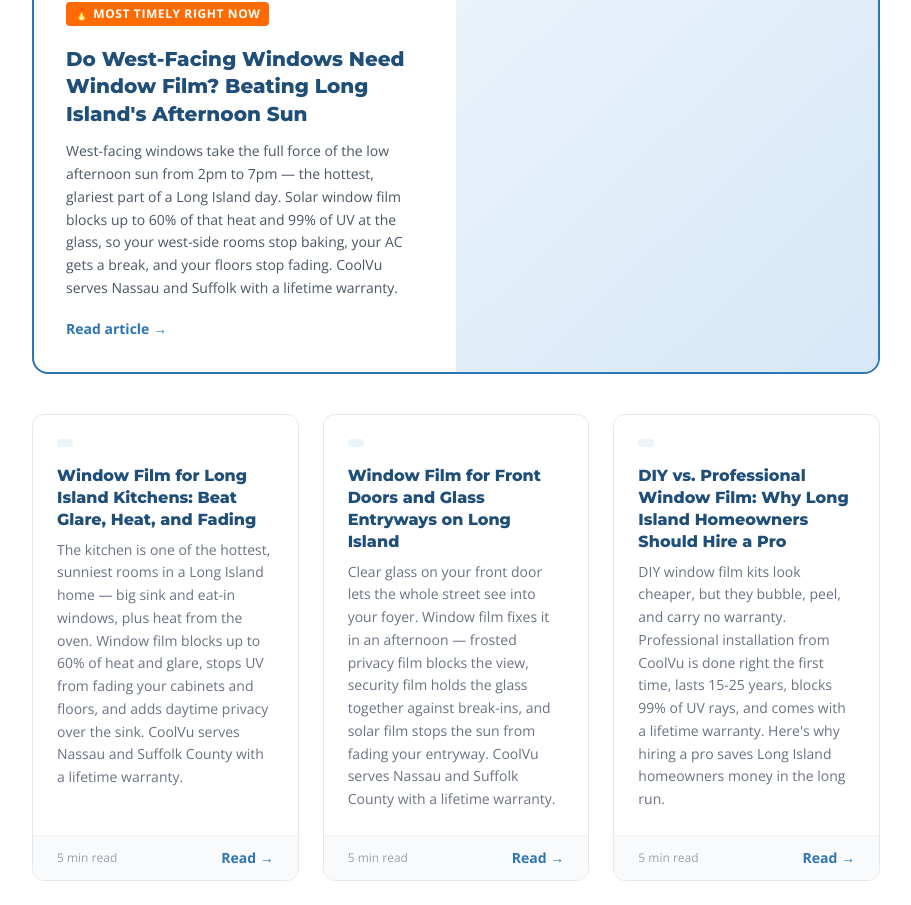
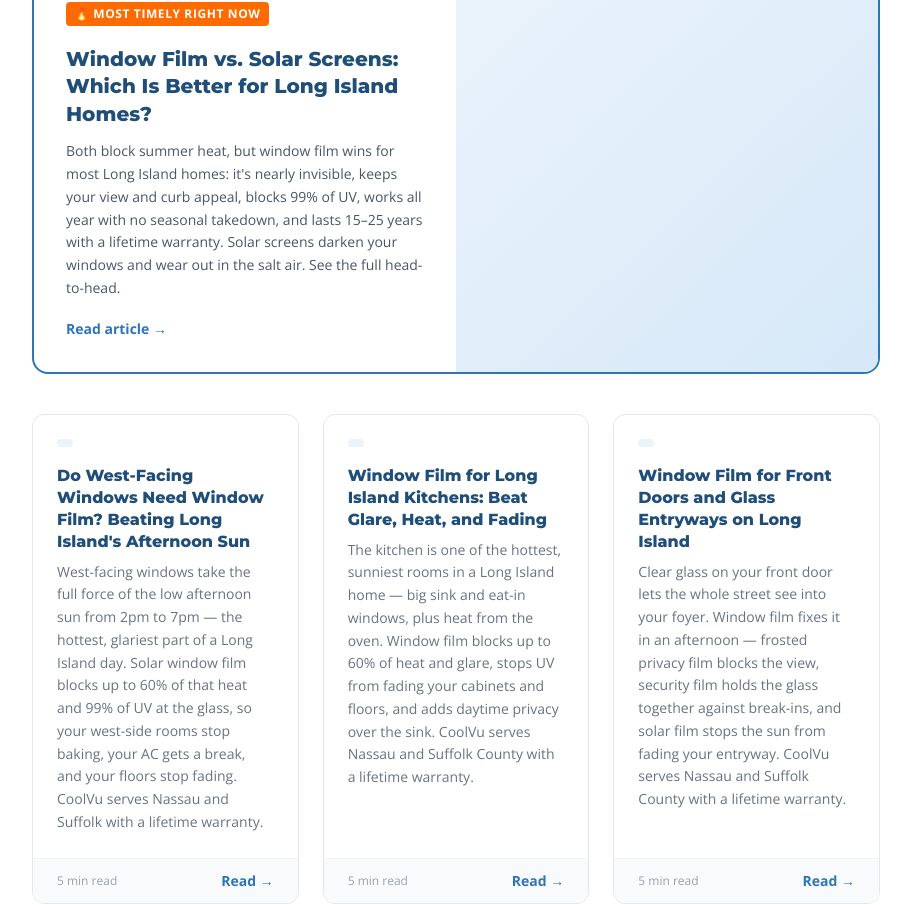
Before and after one commit to pjs8875/CoolVu, a Next.js app: page /blog in a window 1280 px wide. Shown: the part 553-1458 px from the top of the page, without its empty margins (184-1095 px from the left). Built offline with nearby package versions, Linux system fonts and the light colour scheme; no server answers.

Commit message:
Add blog to index: Window Film vs. Solar Screens

```diff
--- a/components/blog/BlogIndexPage.tsx
+++ b/components/blog/BlogIndexPage.tsx
@@ -3,6 +3,15 @@ import Navbar from "@/components/Navbar";
 import Footer from "@/components/Footer";
 
 const posts = [
+  {
+    title: "Window Film vs. Solar Screens: Which Is Better for Long Island Homes?",
+    excerpt:
+      "Both block summer heat, but window film wins for most Long Island homes: it's nearly invisible, keeps your view and curb appeal, blocks 99% of UV, works all year with no seasonal takedown, and lasts 15\u201325 years with a lifetime warranty. Solar screens darken your windows and wear out in the salt air. See the full head-to-head.",
+    date: "July 12, 2026",
+    slug: "window-film-vs-solar-screens-long-island",
+    readTime: "5 min read",
+  },
+
   {
     title: "Do West-Facing Windows Need Window Film? Beating Long Island's Afternoon Sun",
     excerpt:
```
